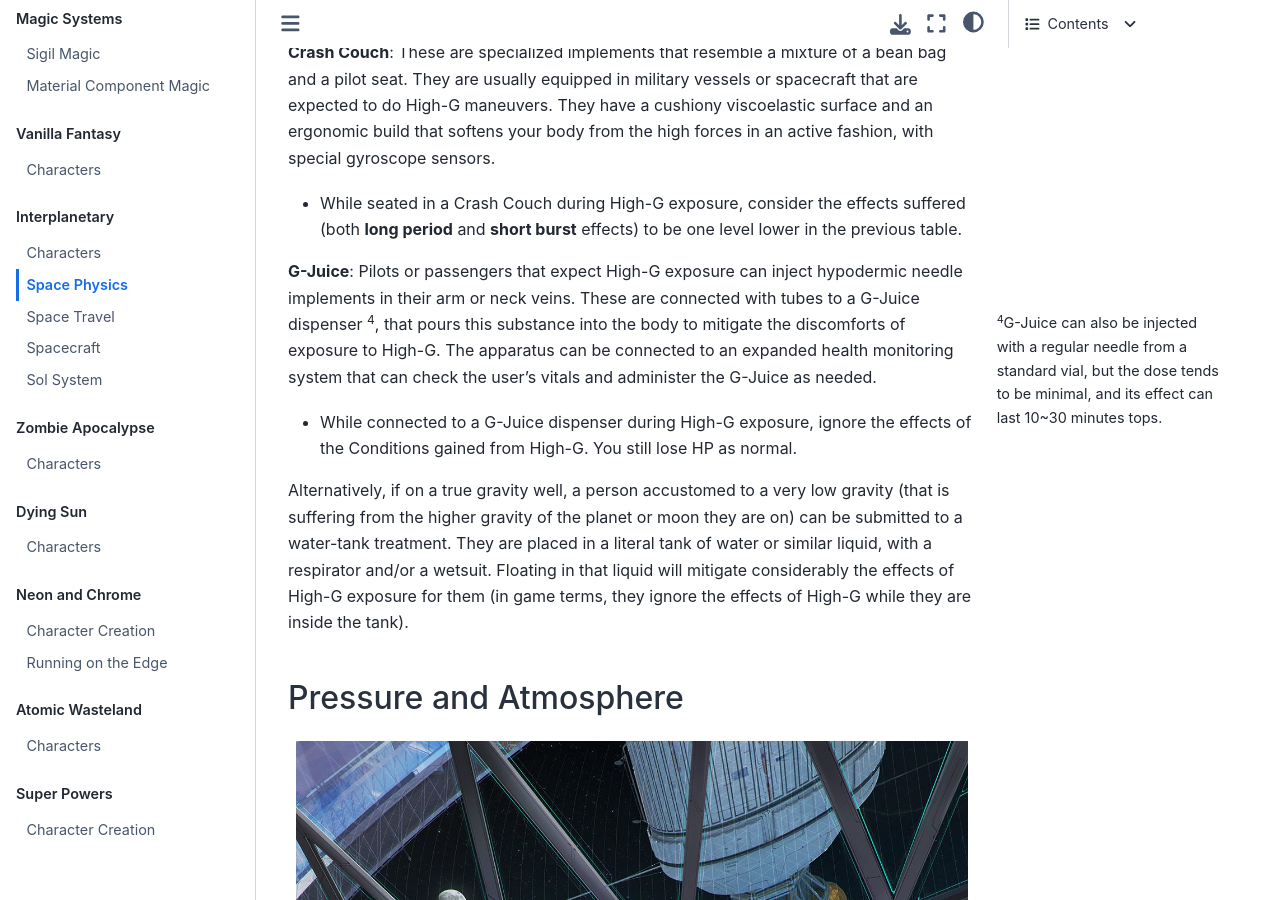
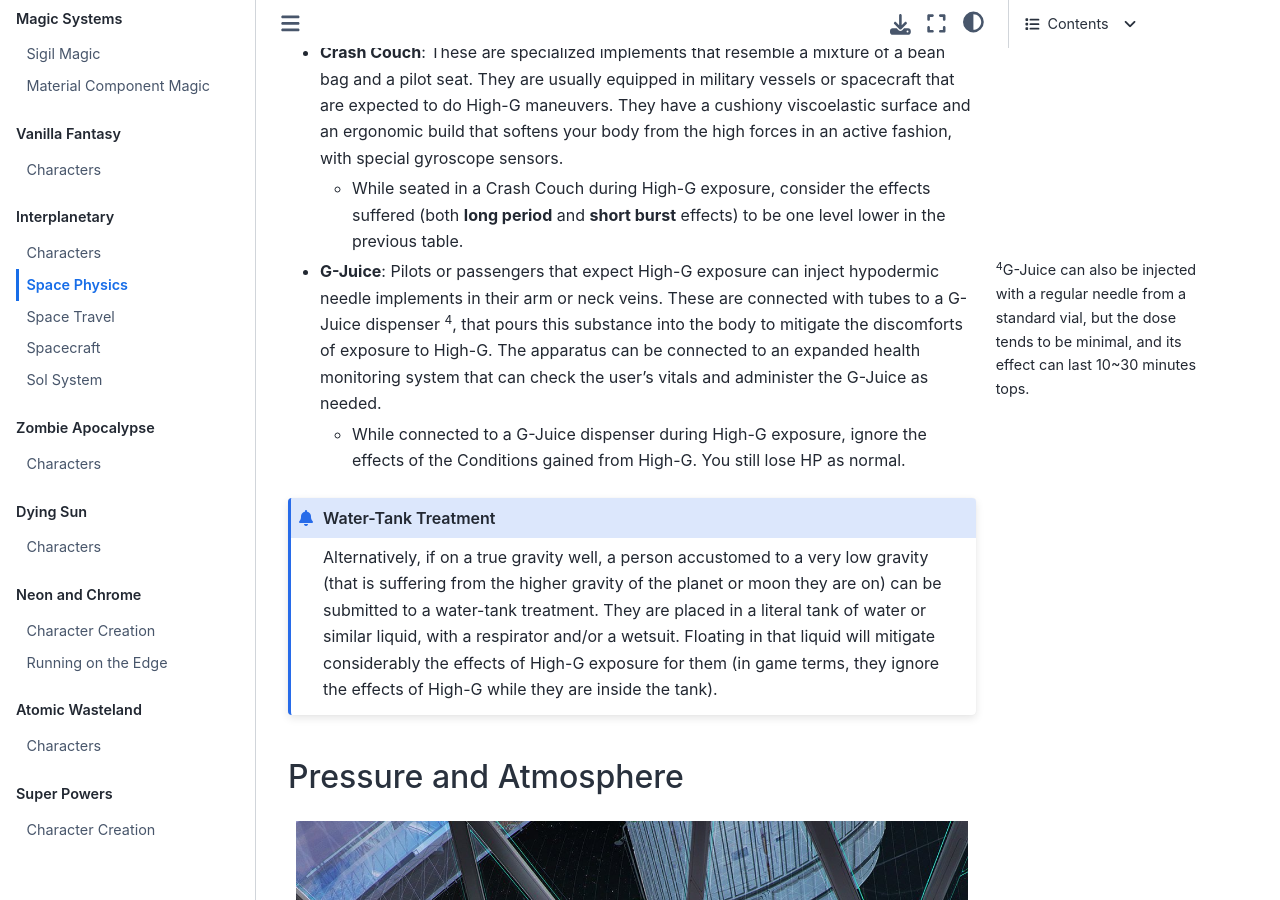
Before and after one commit to TaTooKa/froth, a Sphinx documentation site: the page built from docs/source/pages/worlds/interplanetary/spacephysics.rst, in a window 1280 px wide and 900 px high, scrolled down 7091 px. Built offline with Sphinx 7.4.7 and the Sphinx Book theme 1.1.4, drawn with Linux system fonts in a browser that asks for light colours; cross-references to code outside the pages are shown as plain code.

Commit message:
change to admonition

```diff
--- a/docs/source/pages/worlds/interplanetary/spacephysics.rst
+++ b/docs/source/pages/worlds/interplanetary/spacephysics.rst
@@ -155,17 +155,19 @@ High-G Burst Check
 
 **High-G exposure** can leave lasting effects in the form of more permanent Conditions (like bruising, muscle pain, or even bone fractures) at GM discretion, using the amount of HP lost or Conditions gained as a guidance. These effects can only be partially countered with these two methods:
 
-**Crash Couch**: These are specialized implements that resemble a mixture of a bean bag and a pilot seat. They are usually equipped in military vessels or spacecraft that are expected to do High-G maneuvers. They have a cushiony viscoelastic surface and an ergonomic build that softens your body from the high forces in an active fashion, with special gyroscope sensors.
+- **Crash Couch**: These are specialized implements that resemble a mixture of a bean bag and a pilot seat. They are usually equipped in military vessels or spacecraft that are expected to do High-G maneuvers. They have a cushiony viscoelastic surface and an ergonomic build that softens your body from the high forces in an active fashion, with special gyroscope sensors.
 
-- While seated in a Crash Couch during High-G exposure, consider the effects suffered (both **long period** and **short burst** effects) to be one level lower in the previous table.
+  - While seated in a Crash Couch during High-G exposure, consider the effects suffered (both **long period** and **short burst** effects) to be one level lower in the previous table.
 
-**G-Juice**: Pilots or passengers that expect High-G exposure can inject hypodermic needle implements in their arm or neck veins. These are connected with tubes to a G-Juice dispenser [#]_, that pours this substance into the body to mitigate the discomforts of exposure to High-G. The apparatus can be connected to an expanded health monitoring system that can check the user’s vitals and administer the G-Juice as needed.
+- **G-Juice**: Pilots or passengers that expect High-G exposure can inject hypodermic needle implements in their arm or neck veins. These are connected with tubes to a G-Juice dispenser [#]_, that pours this substance into the body to mitigate the discomforts of exposure to High-G. The apparatus can be connected to an expanded health monitoring system that can check the user’s vitals and administer the G-Juice as needed.
+
+  - While connected to a G-Juice dispenser during High-G exposure, ignore the effects of the Conditions gained from High-G. You still lose HP as normal.
 
 .. [#] G-Juice can also be injected with a regular needle from a standard vial, but the dose tends to be minimal, and its effect can last 10~30 minutes tops.
 
-- While connected to a G-Juice dispenser during High-G exposure, ignore the effects of the Conditions gained from High-G. You still lose HP as normal.
+.. admonition:: Water-Tank Treatment
 
-Alternatively, if on a true gravity well, a person accustomed to a very low gravity (that is suffering from the higher gravity of the planet or moon they are on) can be submitted to a water-tank treatment. They are placed in a literal tank of water or similar liquid, with a respirator and/or a wetsuit. Floating in that liquid will mitigate considerably the effects of High-G exposure for them (in game terms, they ignore the effects of High-G while they are inside the tank).
+   Alternatively, if on a true gravity well, a person accustomed to a very low gravity (that is suffering from the higher gravity of the planet or moon they are on) can be submitted to a water-tank treatment. They are placed in a literal tank of water or similar liquid, with a respirator and/or a wetsuit. Floating in that liquid will mitigate considerably the effects of High-G exposure for them (in game terms, they ignore the effects of High-G while they are inside the tank).
 
 Pressure and Atmosphere
 -----------------------
```
